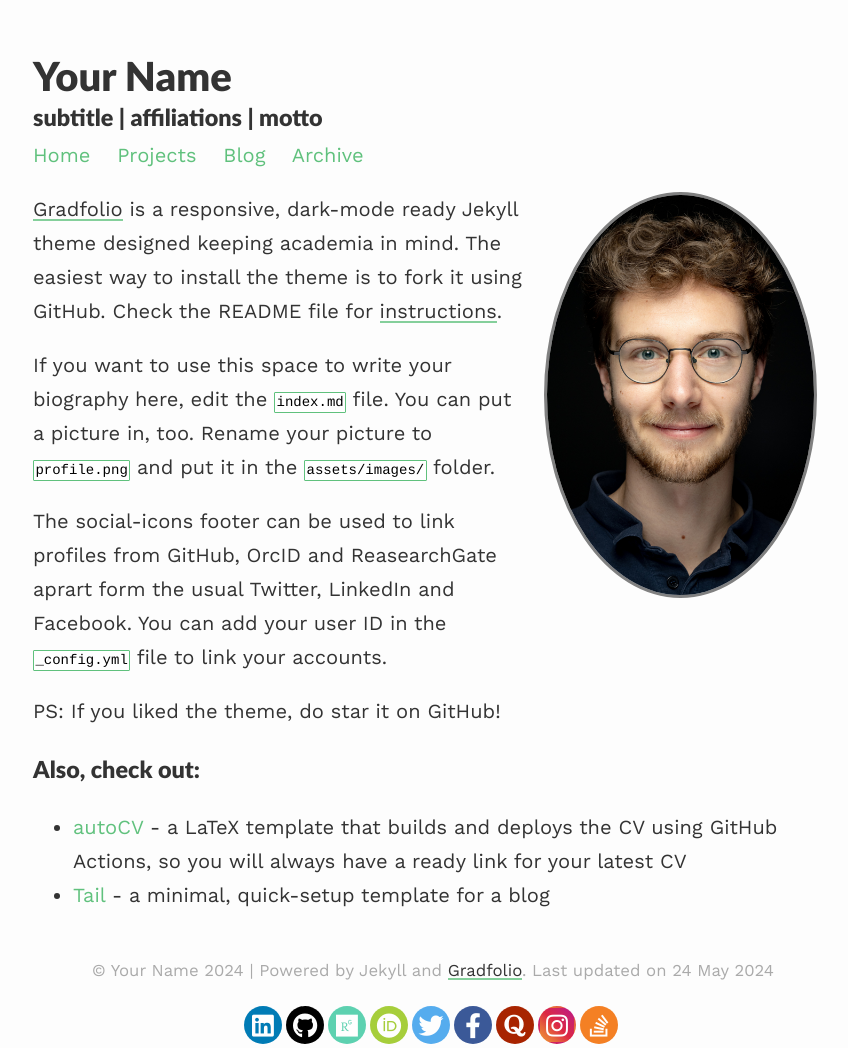
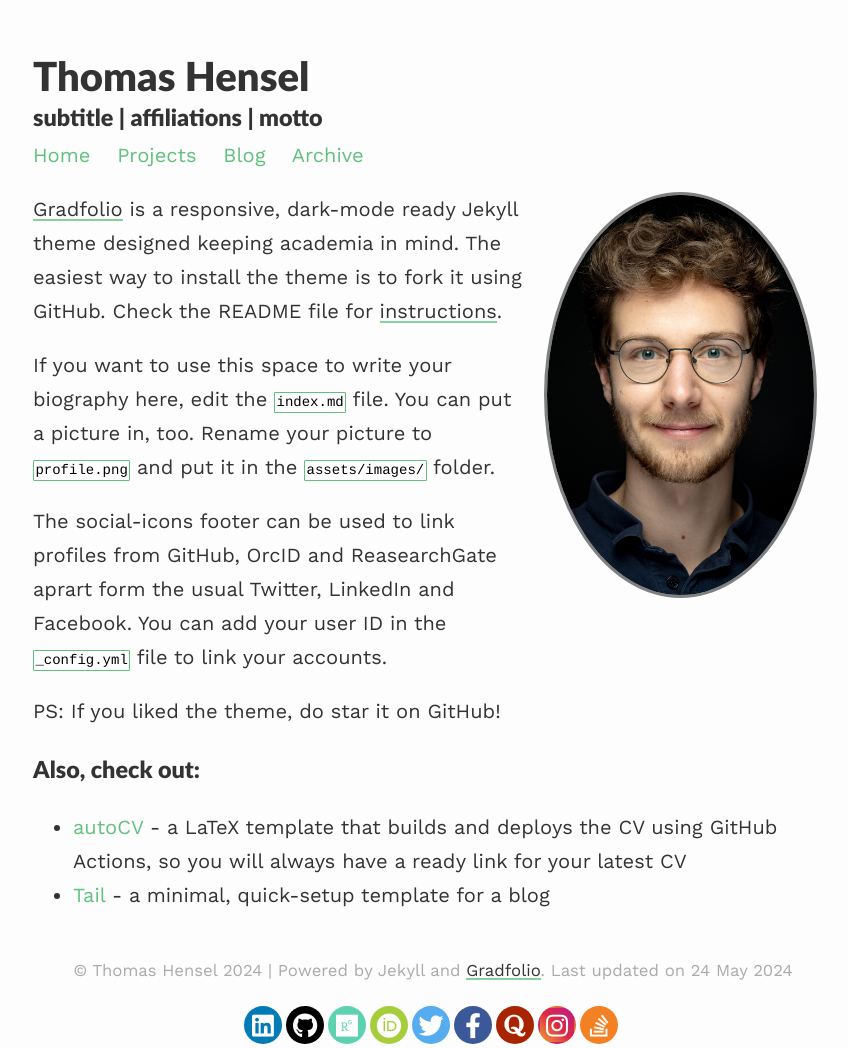
Before and after one commit to t-a-hensel/gradfolio, a Jekyll site: the page built from index.md, in a window 1280 px wide. Shown: the whole page, without its empty margins (207-1055 px from the left). Built offline with Jekyll 4.4.1, drawn with Linux system fonts in a browser that asks for light colours; nearby versions of some CDN libraries.

Commit message:
update name

```diff
--- a/_config.yml
+++ b/_config.yml
@@ -1,6 +1,6 @@
 ### your site title here
 
-title: Your Name
+title: Thomas Hensel
 description: subtitle | affiliations | motto
 
 baseurl: /gradfolio #name of GitHub repository
```
